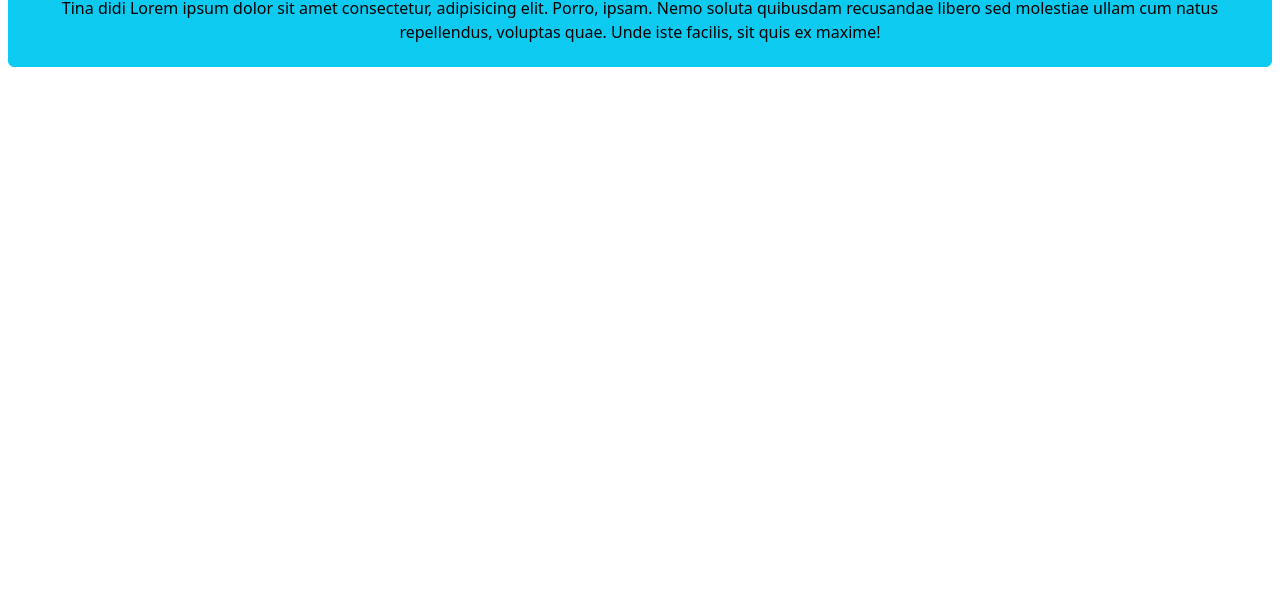
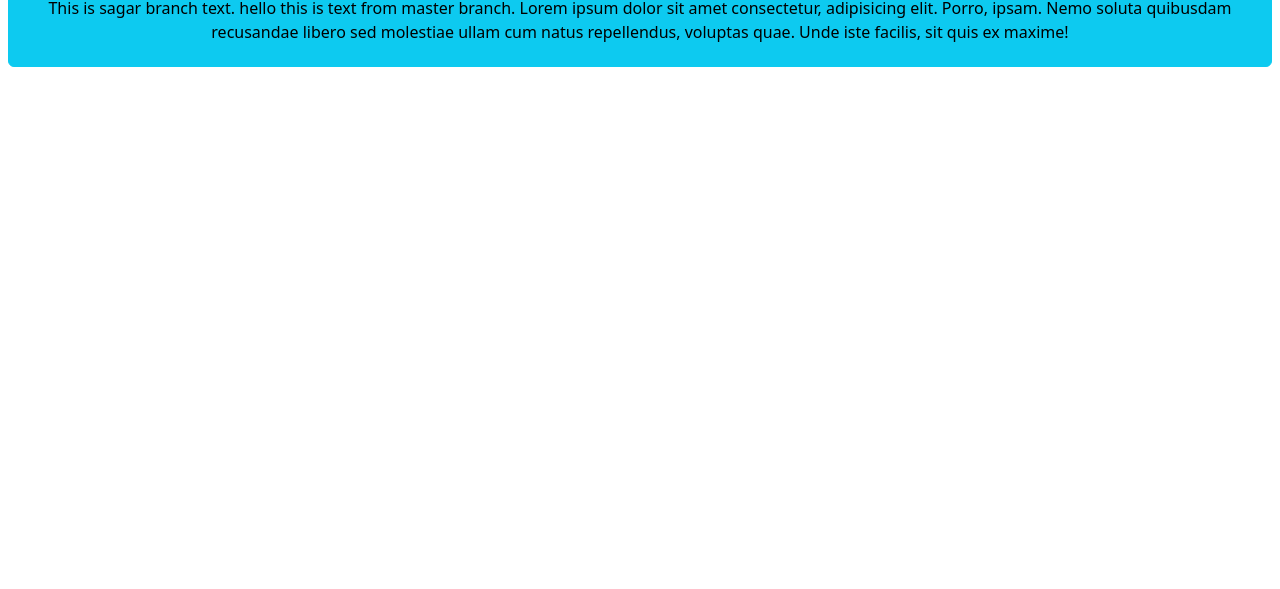
Before and after one commit to sagarkanoji/node-http-server2, a plain HTML site: page pages/index.html in a window 1280 px wide. Shown: the part 211-800 px from the top of the page. Drawn offline with nearby package versions, Linux system fonts and the light colour scheme.

Commit message:
index.html changes by sagar branch

```diff
--- a/pages/index.html
+++ b/pages/index.html
@@ -38,7 +38,8 @@
       </nav>
     <h1>Index</h1>
     <p>
-      Tina didi
+      This is sagar branch text.
+      hello this is text from master branch.
 Lorem ipsum dolor sit amet consectetur, adipisicing elit. Porro, ipsam.
  Nemo soluta quibusdam recusandae libero sed molestiae ullam cum natus repellendus,
  voluptas quae. Unde iste facilis, sit quis ex maxime!
```
